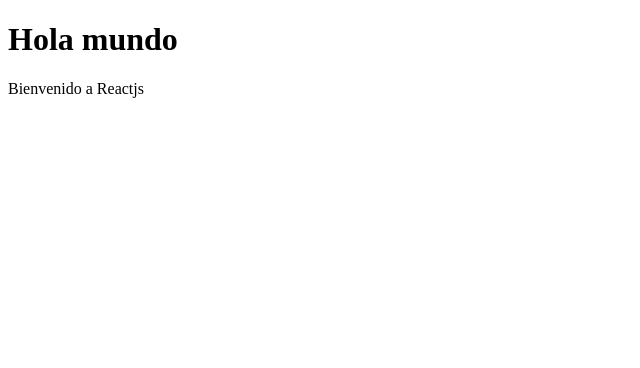
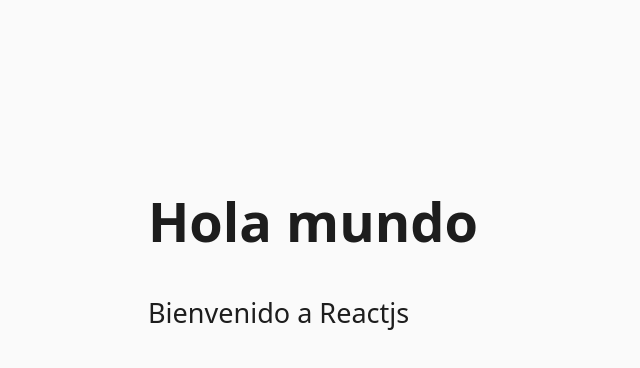
Before and after one commit to jorgescript/basicos-react, a React (Vite) app: page / in a window 1280 px wide. Shown: the top 368 px of the page, without its empty margins (0-640 px from the left). Built offline with nearby package versions, Linux system fonts and the light colour scheme.

Commit message:
Añadiendo estilos CSS

```diff
--- a/src/main.jsx
+++ b/src/main.jsx
@@ -1,6 +1,7 @@
 import React from "react";
 import ReactDOM from "react-dom/client";
 import { App } from "./App";
+import "./styles.css";
 
 ReactDOM.createRoot(document.getElementById("root")).render(
   <React.StrictMode>
--- /dev/null
+++ b/src/styles.css
@@ -0,0 +1,9 @@
+html,
+body {
+  padding: 70px;
+  color: #1d1d1d;
+  font-size: 1.3rem;
+  background-color: #fafafa;
+  font-family: system-ui, -apple-system, BlinkMacSystemFont, "Segoe UI", Roboto,
+    Oxygen, Ubuntu, Cantarell, "Open Sans", "Helvetica Neue", sans-serif;
+}
```
